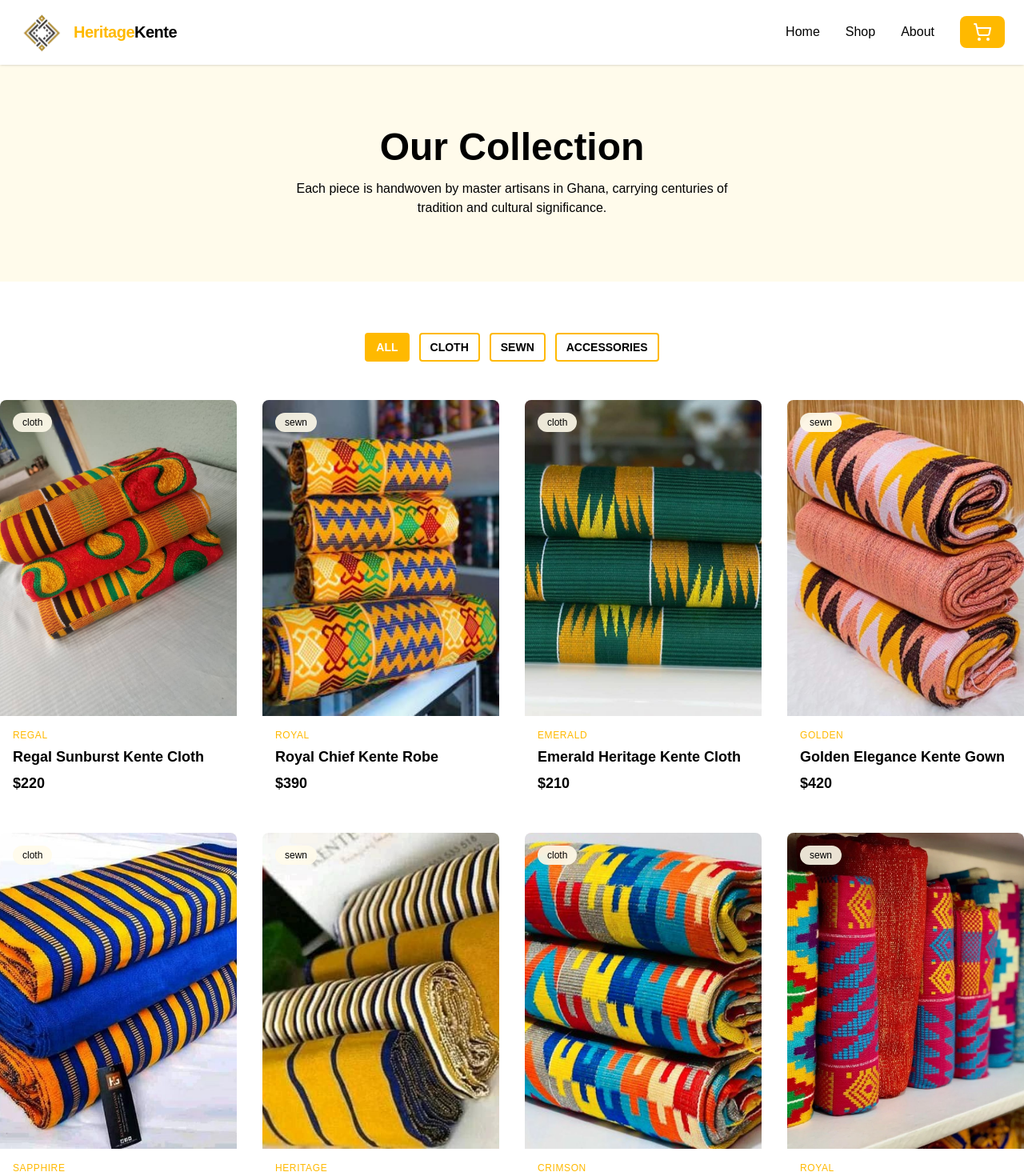
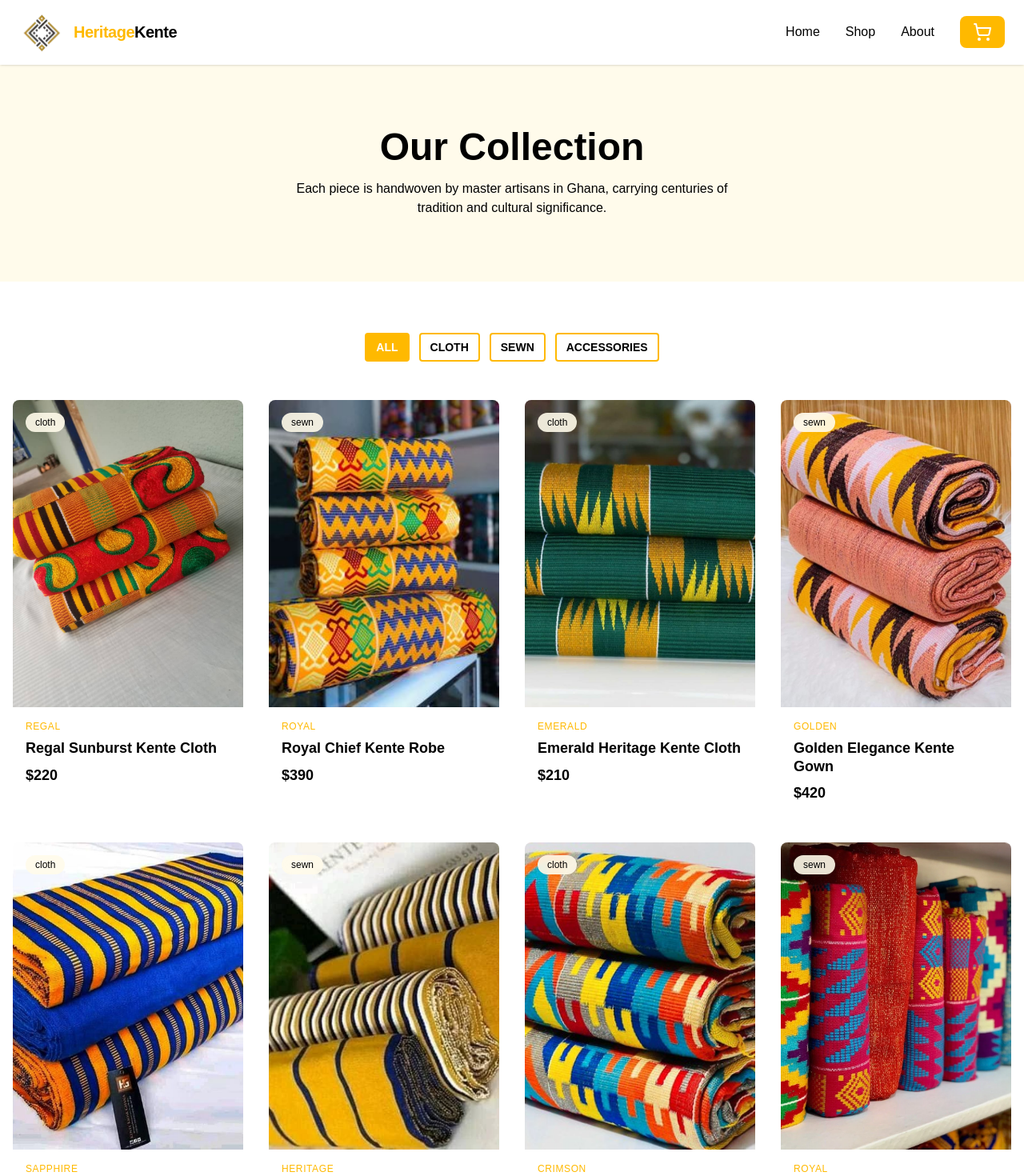
Before and after one commit to mikeboat45/kente-ecommerce-app, a React (Vite) app: page /products in a window 1280 px wide. Shown: the top 1470 px of the page at 80% size. Built offline with nearby package versions, Linux system fonts and the light colour scheme; a web font is replaced by a local one.

Commit message:
fix: adjust product page view

```diff
--- a/src/pages/ProductsPage.jsx
+++ b/src/pages/ProductsPage.jsx
@@ -42,7 +42,7 @@ function ProductsPage() {
             ))}
           </div>
         </div>
-        <div className="grid grid-cols-1 sm:grid-cols-2 lg:grid-cols-3 xl:grid-cols-4 gap-6 md:gap-8">
+        <div className="grid grid-cols-1 sm:grid-cols-2 lg:grid-cols-3 xl:grid-cols-4 gap-6 md:gap-8 px-4">
           {filteredProducts.map((product) => (
             <ProductCard key={product.id} product={product} />
           ))}
```
